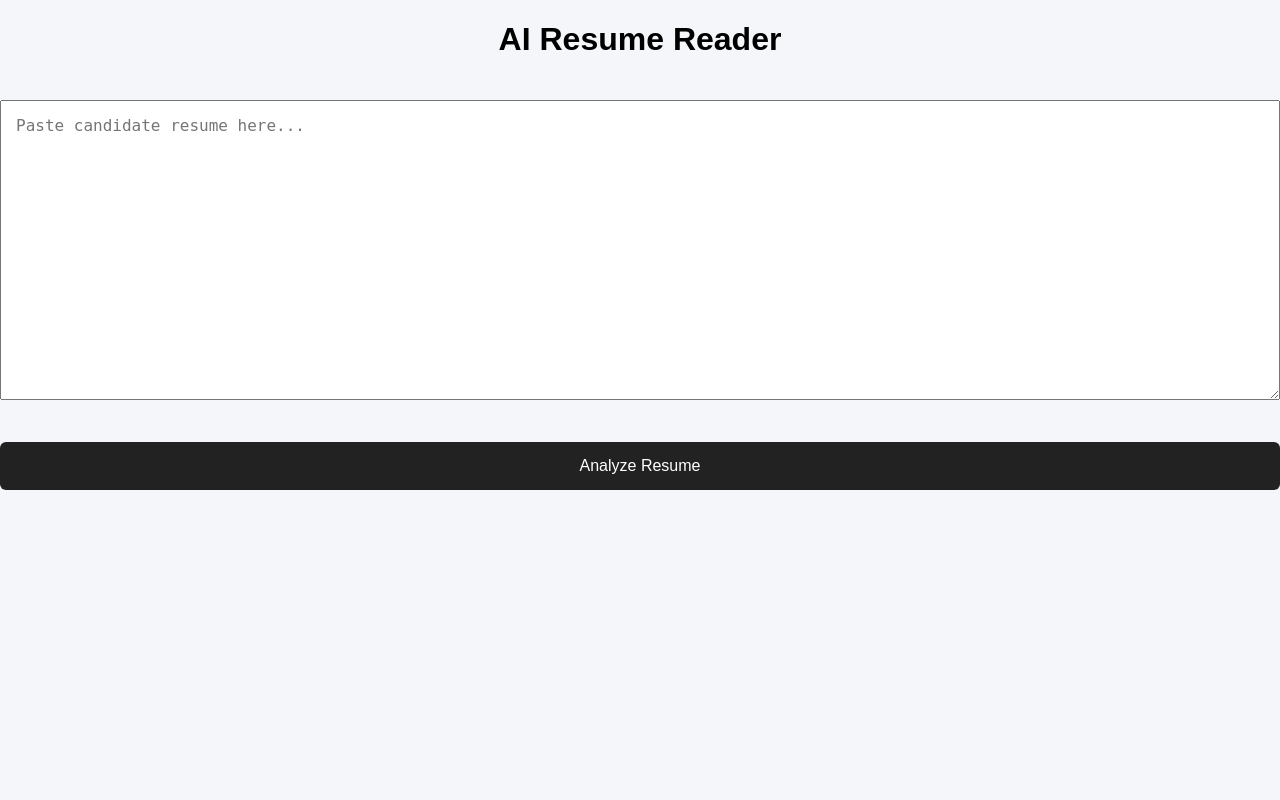
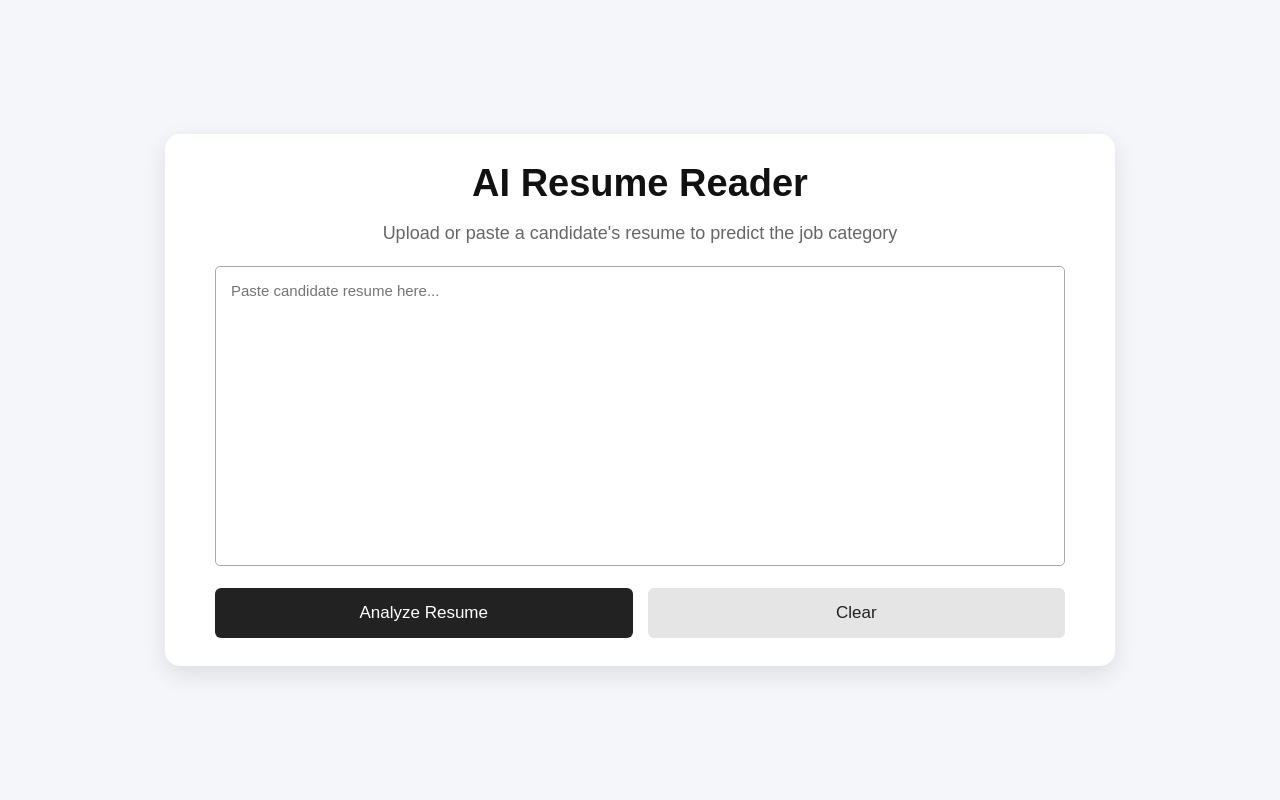
Before and after one commit to vrushalikhedkar/AI-Resume-Reader-using-NLP-TF-IDF-LinearSVC-Flask, a Flask app: page / in a window 1280 px wide. Run offline with Flask 3, Linux system fonts and the light colour scheme; parts of the project's set-up code (start-up, migrations or seed data) failed here and were passed over.

Commit message:
Updated resume reader with NLP pipeline and UI

```diff
--- a/app.py
+++ b/app.py
@@ -3,15 +3,9 @@ import pickle
 
 app = Flask(__name__)
 
-
-# Load trained model
-with open("resume_reader_model.pkl", "rb") as file:
+# Load trained NLP Pipeline
+with open("resume_reader_pipeline.pkl", "rb") as file:
     model = pickle.load(file)
-
-
-# Load TF-IDF vectorizer
-with open("resume_reader_tfidf.pkl", "rb") as file:
-    tfidf = pickle.load(file)
 
 
 @app.route("/", methods=["GET", "POST"])
@@ -23,14 +17,11 @@ def home():
 
         resume = request.form["resume"]
 
-        resume_tfidf = tfidf.transform([resume])
+        # Pipeline automatically performs:
+        # Resume → TF-IDF → LinearSVC → Prediction
+        prediction = model.predict([resume])[0]
 
-        prediction = model.predict(resume_tfidf)[0]
-
-    return render_template(
-        "index.html",
-        prediction=prediction
-    )
+    return render_template("index.html", prediction=prediction)
 
 
 if __name__ == "__main__":
--- a/static/index.css
+++ b/static/index.css
@@ -1,59 +1,108 @@
+* {
+    box-sizing: border-box;
+}
+
 body {
+    margin: 0;
+    padding: 0;
     font-family: Arial, sans-serif;
     background: #f4f6f9;
-    margin: 0;
-    padding: 0;
+    min-height: 100vh;
+
+    display: flex;
+    justify-content: center;
+    align-items: center;
 }
 
 .container {
-    width: 700px;
-    margin: 80px auto;
+    width: 90%;
+    max-width: 950px;
     background: white;
-    padding: 40px;
-    border-radius: 12px;
-    box-shadow: 0 5px 20px rgba(0,0,0,0.1);
+    padding: 28px 50px;
+    border-radius: 15px;
+    box-shadow: 0 8px 25px rgba(0, 0, 0, 0.10);
 }
 
 h1 {
     text-align: center;
+    margin: 0 0 10px;
+    font-size: 38px;
+    color: #111;
 }
 
-p {
+.subtitle {
     text-align: center;
     color: #666;
+    font-size: 18px;
+    margin-bottom: 22px;
 }
 
 textarea {
     width: 100%;
     height: 300px;
     padding: 15px;
-    box-sizing: border-box;
-    font-size: 16px;
-    margin-top: 20px;
+    font-size: 15px;
+    font-family: Arial, sans-serif;
+    resize: none;
+    border: 1px solid #aaa;
+    border-radius: 5px;
+    outline: none;
 }
 
-button {
-    width: 100%;
+textarea:focus {
+    border-color: #333;
+}
+
+/* Both buttons in one row */
+.buttons {
+    display: flex;
+    gap: 15px;
+    margin-top: 18px;
+}
+
+.buttons button {
+    width: 50%;
     padding: 15px;
-    margin-top: 20px;
-    background: #222;
-    color: white;
     border: none;
     border-radius: 6px;
-    font-size: 16px;
+    font-size: 17px;
     cursor: pointer;
 }
 
+.analyze-btn {
+    background: #222;
+    color: white;
+}
+
+.analyze-btn:hover {
+    background: #000;
+}
+
+.clear-btn {
+    background: #e5e5e5;
+    color: #222;
+}
+
+.clear-btn:hover {
+    background: #d2d2d2;
+}
+
+/* Prediction result */
 .result {
-    margin-top: 30px;
-    padding: 20px;
+    margin-top: 18px;
+    padding: 15px;
     text-align: center;
-    background: #eef7ee;
     border-radius: 8px;
+    background: #f1f1f1;
+}
+
+.result h2 {
+    margin: 0 0 8px;
+    font-size: 20px;
 }
 
 .result p {
+    margin: 0;
     font-size: 22px;
     font-weight: bold;
-    color: #222;
 }
--- a/templates/index.html
+++ b/templates/index.html
@@ -1,35 +1,86 @@
 <!DOCTYPE html>
-<html>
+<html lang="en">
+
 <head>
+    <meta charset="UTF-8">
+    <meta name="viewport" content="width=device-width, initial-scale=1.0">
+
     <title>AI Resume Reader</title>
-    <link rel="stylesheet" href="{{ url_for('static', filename='index.css') }}">
+
+    <link rel="stylesheet"
+          href="{{ url_for('static', filename='index.css') }}">
 </head>
 
 <body>
 
+    <div class="container">
+
         <h1>AI Resume Reader</h1>
+
+        <p class="subtitle">
+            Upload or paste a candidate's resume to predict the job category
+        </p>
 
         <form method="POST">
 
             <textarea
+                id="resume"
                 name="resume"
-            rows="15"
-            cols="80"
                 placeholder="Paste candidate resume here..."
-            required></textarea>
+                required>{{ request.form.get('resume', '') }}</textarea>
 
-        <br><br>
+            <div class="buttons">
 
-        <button type="submit">
+                <!-- Analyze Button -->
+                <button type="submit" class="analyze-btn">
                     Analyze Resume
                 </button>
 
+                <!-- Clear Button -->
+                <button type="button"
+                        class="clear-btn"
+                        onclick="clearForm()">
+                    Clear
+                </button>
+
+            </div>
+
         </form>
 
+
         {% if prediction %}
-        <h2>Predicted Job Category:</h2>
-        <h3>{{ prediction }}</h3>
+
+        <div class="result" id="result">
+
+            <h2>Predicted Job Category</h2>
+
+            <p>{{ prediction }}</p>
+
+        </div>
+
         {% endif %}
 
+    </div>
+
+
+    <script>
+
+        function clearForm() {
+
+            // Clear resume text
+            document.getElementById("resume").value = "";
+
+            // Remove prediction result
+            const result = document.getElementById("result");
+
+            if (result) {
+                result.remove();
+            }
+
+        }
+
+    </script>
+
 </body>
+
 </html>
```
Also changed, not shown: 3 other files. Lines whose indentation alone changed are shown as unchanged.
